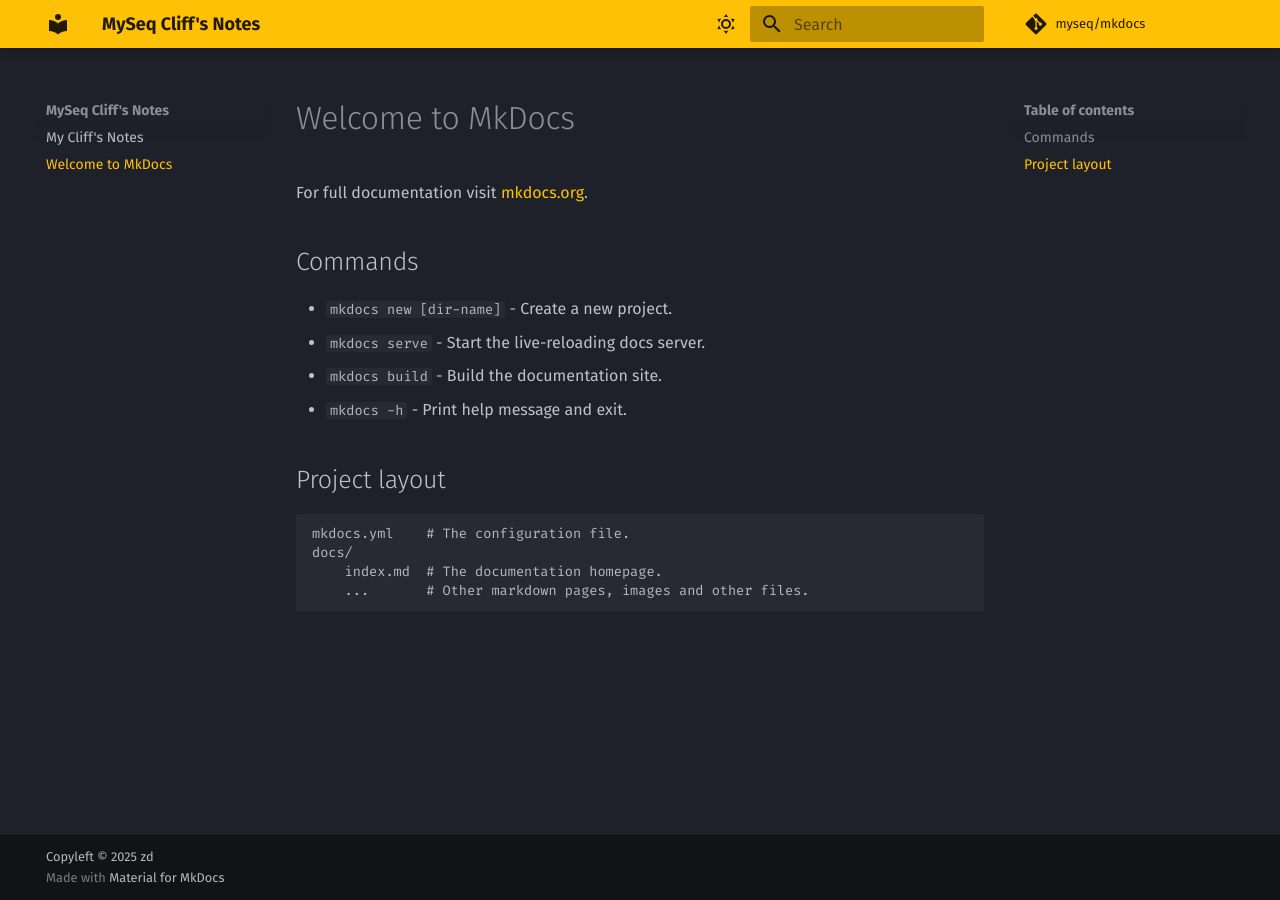
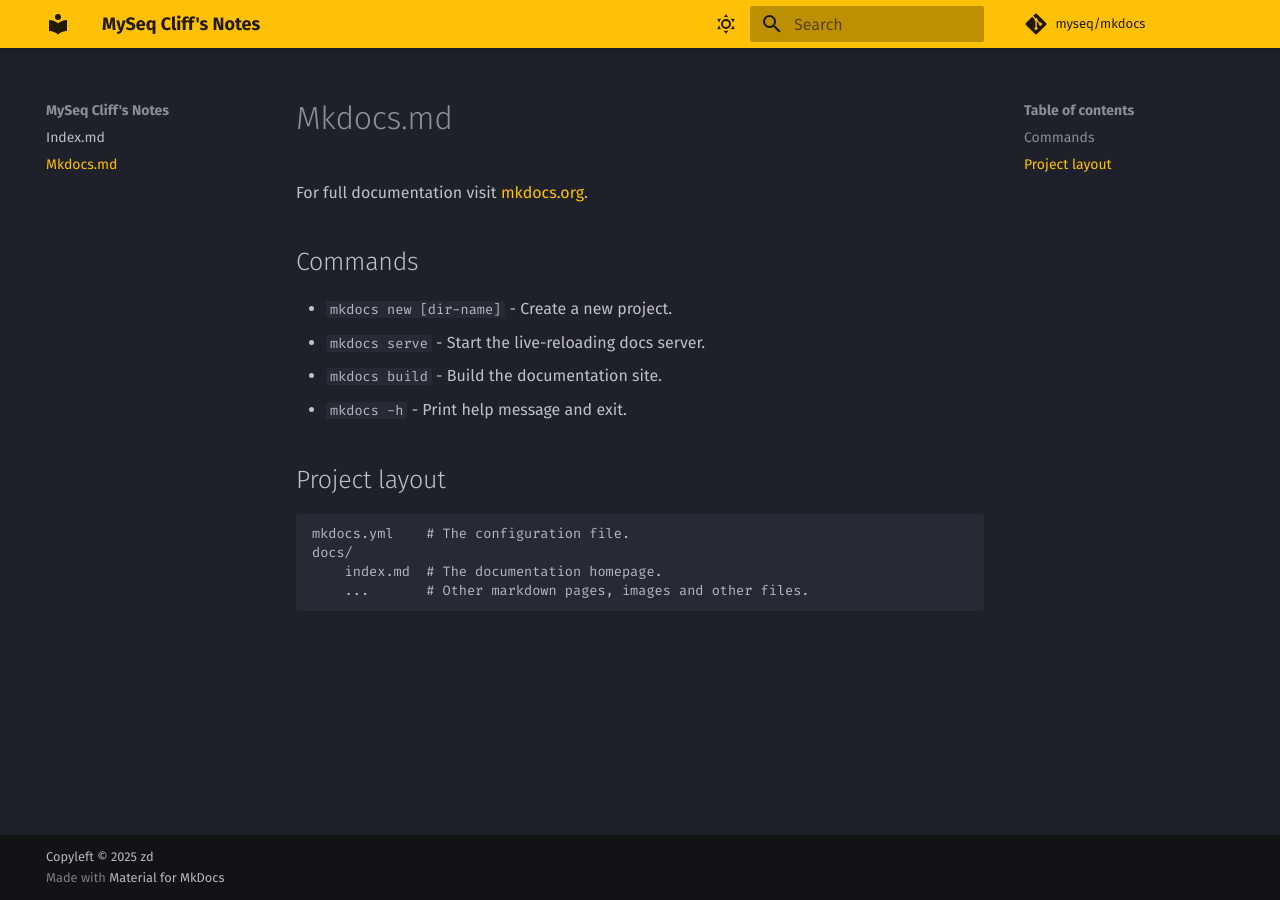
Before and after one commit to myseq/mkdocs, an MkDocs documentation site: the page built from docs/mkdocs.md, in a window 1280 px wide. Built offline with MkDocs 1.6.1 and Material for MkDocs 9.7.7, drawn with Linux system fonts in a browser that asks for light colours; comment, search, counter and statistics services are not loaded.

Commit message:
update index

```diff
--- a/docs/index.md
+++ b/docs/index.md
@@ -1,3 +1,3 @@
-# My Cliff's Notes
+# Index.md
 
 This is a space for me to keep concise summary of notes on various things.
--- a/docs/mkdocs.md
+++ b/docs/mkdocs.md
@@ -1,4 +1,4 @@
-# Welcome to MkDocs
+# Mkdocs.md
 
 For full documentation visit [mkdocs.org](https://www.mkdocs.org).
 
```
